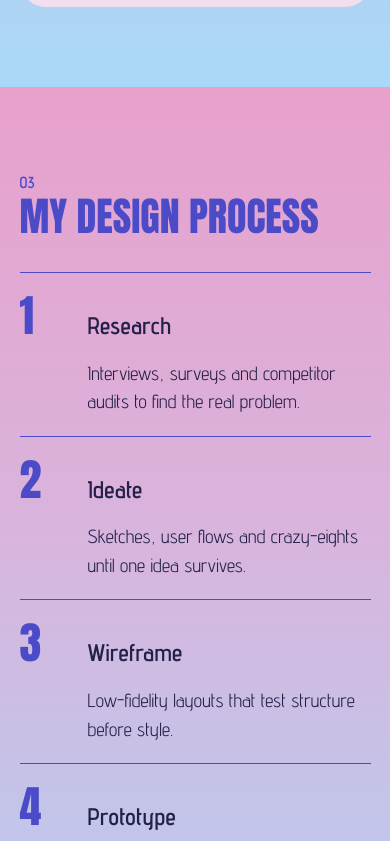
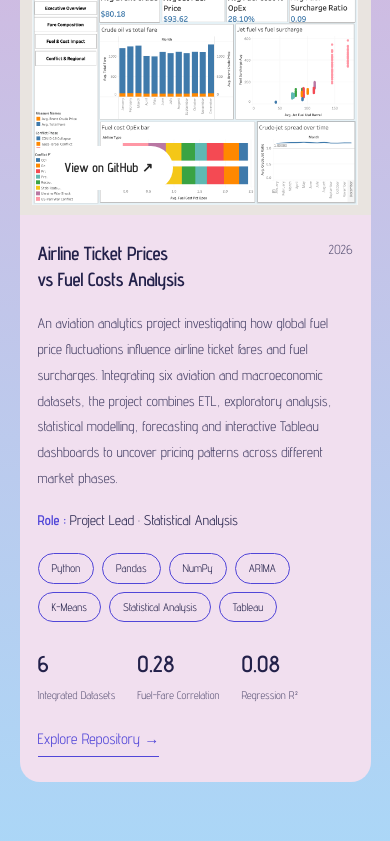
Before and after one commit to connectwithvanshika/ui-ux-portfolio, a React (Vite) app: page / in a window 390 px wide. Shown: the part 5652-6493 px from the top of the page. Built offline with nearby package versions, Linux system fonts and the light colour scheme.

Commit message:
successfully added dva second project

```diff
--- a/src/App.jsx
+++ b/src/App.jsx
@@ -6,5 +6,5 @@ import {
   Tech, Experience, Personality, Contact
 } from './components/Sections.jsx'
 export default function App() {
-  return (<><Analytics/><Nav/><main><Hero/><About/><Education/><Works/><OtherProjects /><Process/><Tech/><Experience/><Personality/><Contact/></main></>)
+  return (<><Analytics/><Nav/><main><Hero/><About/><Education/><Works/><OtherProjects/><Process/><Tech/><Experience/><Personality/><Contact/></main></>)
 }
--- a/src/components/Sections.jsx
+++ b/src/components/Sections.jsx
@@ -7,6 +7,7 @@ import nextfitImg from '../assets/Modern Fitness App Mockups.png'
 import verdaImg from '../assets/Minimal Verda AI Plant Care.png'
 import evore from '../assets/evore.png'
 import dashboard from '../assets/Dashboard.png';
+import airlineDashboard from '../assets/fuel&cost_impact.png';
 
 const projectImages = {
   nextfit: nextfitImg,
@@ -316,6 +317,98 @@ export function OtherProjects() {
 
         </div>
       </article>
+
+
+
+
+{/* SECOND PROJECT — AIRLINE ANALYTICS */}
+
+<article className="featured-data-project">
+
+  <div className="featured-project-image">
+    <img
+      src={airlineDashboard}
+      alt="Airline Ticket Prices vs Fuel Costs Dashboard"
+    />
+
+    <a
+      href="https://github.com/connectwithvanshika/C_G18_AirlineTicketPricesVsFuelCostsAnalysis"
+      target="_blank"
+      rel="noopener noreferrer"
+      className="github-project-button"
+    >
+      View on GitHub ↗
+    </a>
+  </div>
+
+  <div className="featured-project-info">
+
+    <div className="featured-project-heading">
+      <h3>
+        Airline Ticket Prices
+        <br />
+        vs Fuel Costs Analysis
+      </h3>
+      <span>2026</span>
+    </div>
+
+    <p>
+      An aviation analytics project investigating how global
+      fuel price fluctuations influence airline ticket fares
+      and fuel surcharges. Integrating six aviation and
+      macroeconomic datasets, the project combines ETL,
+      exploratory analysis, statistical modelling, forecasting
+      and interactive Tableau dashboards to uncover pricing
+      patterns across different market phases.
+    </p>
+
+    <div className="project-role">
+      <strong>Role :</strong> Project Lead · Statistical Analysis
+    </div>
+
+    <div className="project-tools">
+      {[
+        'Python',
+        'Pandas',
+        'NumPy',
+        'ARIMA',
+        'K-Means',
+        'Statistical Analysis',
+        'Tableau'
+      ].map(tool => (
+        <span key={tool}>{tool}</span>
+      ))}
+    </div>
+
+    <div className="project-highlights">
+      <div>
+        <strong>6</strong>
+        <span>Integrated Datasets</span>
+      </div>
+
+      <div>
+        <strong>0.28</strong>
+        <span>Fuel-Fare Correlation</span>
+      </div>
+
+      <div>
+        <strong>0.08</strong>
+        <span>Regression R²</span>
+      </div>
+    </div>
+
+    <a
+      href="https://github.com/connectwithvanshika/C_G18_AirlineTicketPricesVsFuelCostsAnalysis"
+      target="_blank"
+      rel="noopener noreferrer"
+      className="project-link"
+    >
+      Explore Repository →
+    </a>
+
+  </div>
+</article>
+
     </Section>
   );
 }
--- a/src/styles.css
+++ b/src/styles.css
@@ -609,6 +609,10 @@ blockquote{font-family:var(--disp);color:var(--ind);font-size:clamp(24px,3vw,36p
 
 
 
+/* =================================
+   OTHER PROJECTS — FEATURED CARDS
+================================= */
+
 .featured-data-project {
   display: grid;
   grid-template-columns: 1.05fr 0.95fr;
@@ -617,12 +621,23 @@ blockquote{font-family:var(--disp);color:var(--ind);font-size:clamp(24px,3vw,36p
   border-radius: 26px;
   overflow: hidden;
   background: var(--panel, #f1dfef);
+  margin-bottom: 30px;
+  align-items: stretch;
 }
 
-/* Image container */
+/* Add breathing room between cards */
+
+.featured-data-project + .featured-data-project {
+  margin-top: 30px;
+}
+
+/* =================================
+   PROJECT IMAGE
+================================= */
 
 .featured-project-image {
   position: relative;
+  width: 100%;
   min-width: 0;
   min-height: 455px;
   background: #e9e4e0;
@@ -633,13 +648,14 @@ blockquote{font-family:var(--disp);color:var(--ind);font-size:clamp(24px,3vw,36p
 }
 
 .featured-project-image img {
+  position: absolute;
+  inset: 0;
   width: 100%;
   height: 100%;
-  position: absolute;
-  inset: 0;
   object-fit: contain;
   object-position: center;
   padding: 12px;
+  display: block;
 }
 
 /* GitHub button */
@@ -651,22 +667,26 @@ blockquote{font-family:var(--disp);color:var(--ind);font-size:clamp(24px,3vw,36p
   z-index: 2;
   padding: 12px 20px;
   background: #fff;
-  color: #333;
+  color: #252525;
   border-radius: 30px;
   text-decoration: none;
   font-size: 13px;
   font-weight: 600;
-  transition: 0.3s ease;
+  transition: all 0.3s ease;
 }
 
 .github-project-button:hover {
   background: #252525;
   color: white;
+  transform: translateY(-3px);
 }
 
-/* Right content */
+/* =================================
+   PROJECT INFORMATION
+================================= */
 
 .featured-project-info {
+  min-width: 0;
   padding: 45px 40px;
   display: flex;
   flex-direction: column;
@@ -677,13 +697,15 @@ blockquote{font-family:var(--disp);color:var(--ind);font-size:clamp(24px,3vw,36p
   display: flex;
   align-items: flex-start;
   justify-content: space-between;
-  gap: 12px;
+  gap: 15px;
+  margin-bottom: 18px;
 }
 
 .featured-project-heading h3 {
   font-size: 24px;
-  line-height: 1.35;
-  margin: 0 0 18px;
+  line-height: 1.4;
+  margin: 0;
+  letter-spacing: -0.5px;
 }
 
 .featured-project-heading span {
@@ -708,7 +730,9 @@ blockquote{font-family:var(--disp);color:var(--ind);font-size:clamp(24px,3vw,36p
   color: var(--accent, #5146d8);
 }
 
-/* Tools */
+/* =================================
+   TECHNOLOGY TAGS
+================================= */
 
 .project-tools {
   display: flex;
@@ -722,12 +746,16 @@ blockquote{font-family:var(--disp);color:var(--ind);font-size:clamp(24px,3vw,36p
   border: 1px solid var(--accent, #5146d8);
   border-radius: 30px;
   font-size: 11px;
+  white-space: nowrap;
 }
 
-/* Highlights */
+/* =================================
+   PROJECT STATISTICS
+================================= */
 
 .project-highlights {
   display: flex;
+  flex-wrap: wrap;
   gap: 45px;
   margin-bottom: 25px;
 }
@@ -747,7 +775,9 @@ blockquote{font-family:var(--disp);color:var(--ind);font-size:clamp(24px,3vw,36p
   opacity: 0.7;
 }
 
-/* Repository link */
+/* =================================
+   REPOSITORY LINK
+================================= */
 
 .featured-project-info .project-link {
   align-self: flex-start;
@@ -756,24 +786,85 @@ blockquote{font-family:var(--disp);color:var(--ind);font-size:clamp(24px,3vw,36p
   text-decoration: none;
   border-bottom: 1px solid currentColor;
   padding-bottom: 5px;
+  transition: opacity 0.3s ease;
 }
 
-/* Mobile */
+.featured-project-info .project-link:hover {
+  opacity: 0.6;
+}
 
-@media (max-width: 750px) {
+/* =================================
+   RESPONSIVE DESIGN
+================================= */
+
+@media (max-width: 900px) {
   .featured-data-project {
-    grid-template-columns: 1fr;
-  }
-
-  .featured-project-image {
-    min-height: 300px;
+    grid-template-columns: 1fr 1fr;
   }
 
   .featured-project-info {
-    padding: 28px 22px;
+    padding: 30px 25px;
   }
 
   .featured-project-heading h3 {
     font-size: 21px;
   }
+
+  .project-highlights {
+    gap: 25px;
+  }
 }
+
+@media (max-width: 750px) {
+  .featured-data-project {
+    grid-template-columns: 1fr;
+    min-height: auto;
+    border-radius: 20px;
+  }
+
+  .featured-project-image {
+    min-height: 320px;
+  }
+
+  .featured-project-image img {
+    padding: 10px;
+  }
+
+  .featured-project-info {
+    padding: 30px 22px;
+  }
+
+  .featured-project-heading h3 {
+    font-size: 21px;
+  }
+
+  .featured-project-info p {
+    font-size: 14px;
+  }
+
+  .project-highlights {
+    gap: 30px;
+  }
+}
+
+@media (max-width: 420px) {
+  .featured-project-image {
+    min-height: 250px;
+  }
+
+  .featured-project-info {
+    padding: 25px 18px;
+  }
+
+  .featured-project-heading h3 {
+    font-size: 19px;
+  }
+
+  .project-tools {
+    gap: 8px;
+  }
+
+  .project-highlights {
+    gap: 22px;
+  }
+}
```
